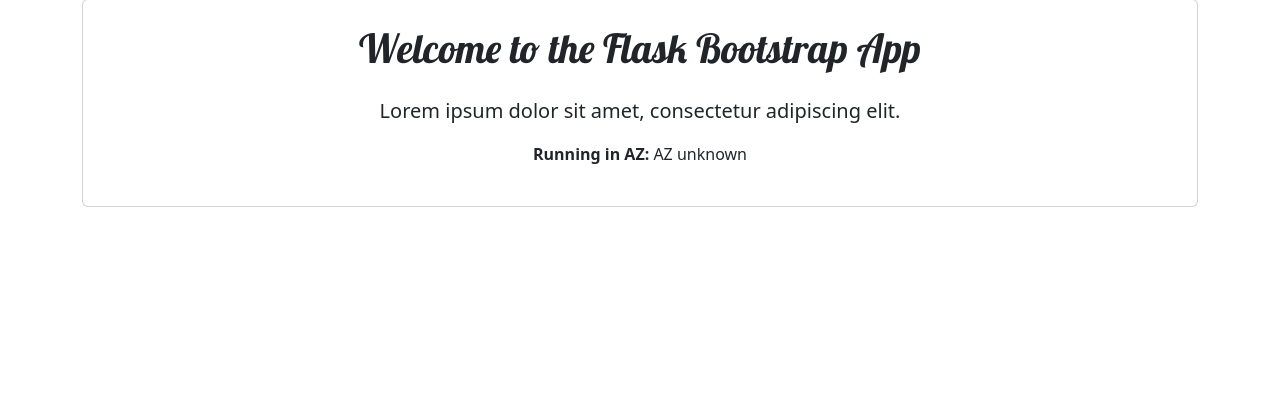
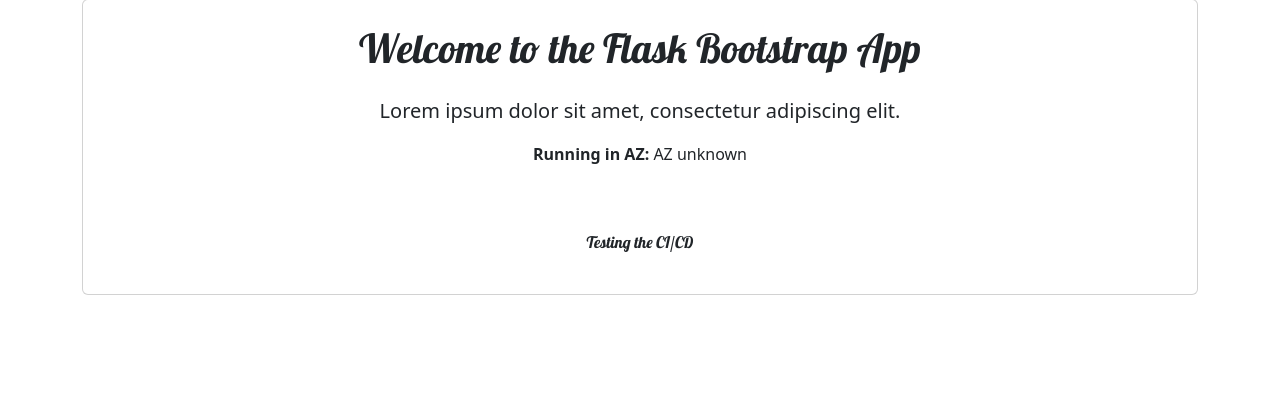
Before and after one commit to BubeeKilla/pulumi-flask-app, a Flask app: page / in a window 1280 px wide. Shown: the part 49-442 px from the top of the page. Run offline with Flask 3, Linux system fonts and the light colour scheme.

Commit message:
Testing CI/CD
added some content to index.html

```diff
--- a/templates/index.html
+++ b/templates/index.html
@@ -18,7 +18,8 @@
     <div class="card p-4">
       <h1 class="lobster text-center mb-4">Welcome to the Flask Bootstrap App</h1>
       <p class="lead text-center">{{ lorem }}</p>
-      <p class="text-center"><strong>Running in AZ:</strong> {{ az }}</p>
+      <p class="text-center"><strong>Running in AZ:</strong> {{ az }}</p><br><br>
+      <p class="lobster text-center">Testing the CI/CD</p>
     </div>
   </div>
 
```
